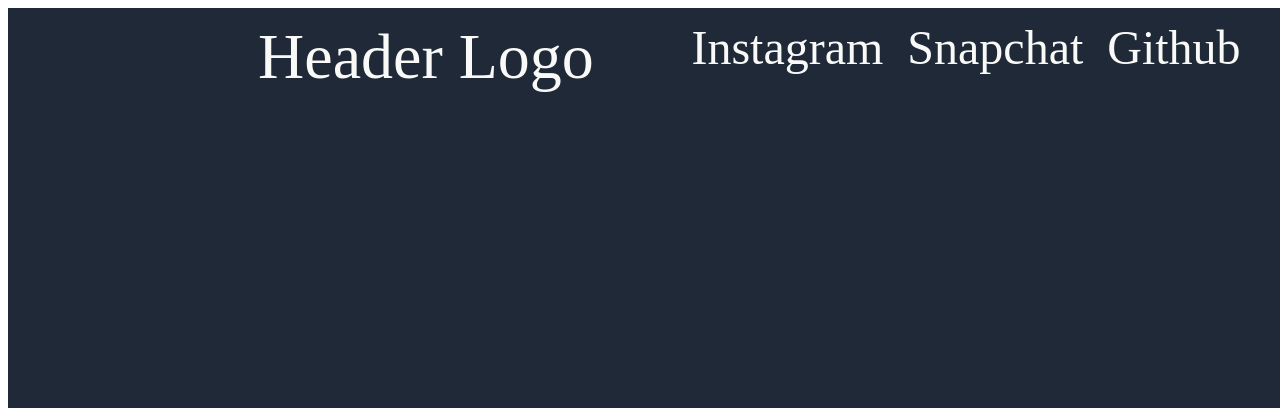
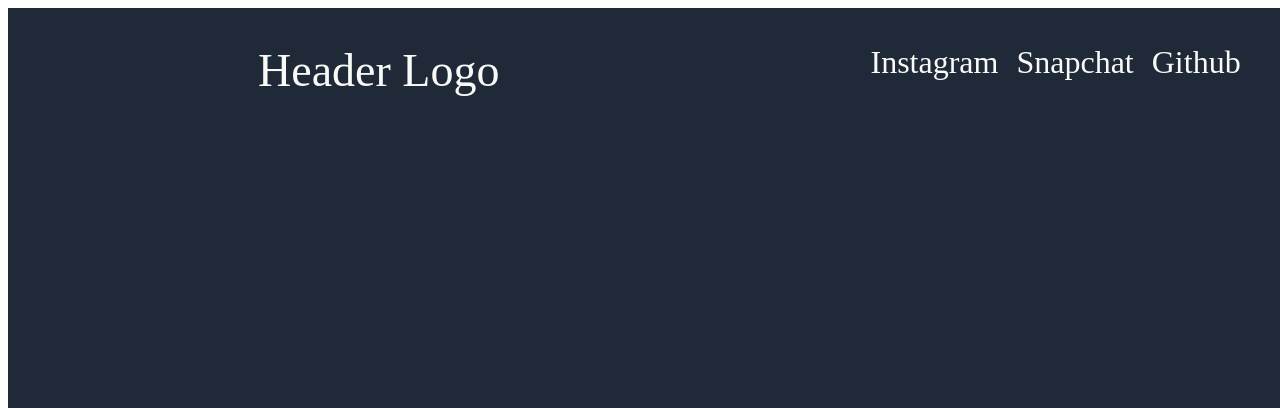
Before and after one commit to Vedansh-05/landing-page, a plain HTML site: page index.html in a window 1280 px wide. Shown: the top 408 px of the page. Drawn offline with Linux system fonts and the light colour scheme.

Commit message:
Make the required style adjustments to header

```diff
--- a/style.css
+++ b/style.css
@@ -20,18 +20,19 @@ body{
 .header-nav{
     display: flex;
     justify-content: space-between;
+    margin-top: 24px;
 }
 
 .left{
     align-self: left;
-    font-size: 64px;
+    font-size: 46px;
     color: #f9faf8;
 }
 
 .header-nav .right{
     display: flex;
-    gap: 24px;
-    font-size: 48px;
+    gap: 18px;
+    font-size: 32px;
 }
 
 a{
```
